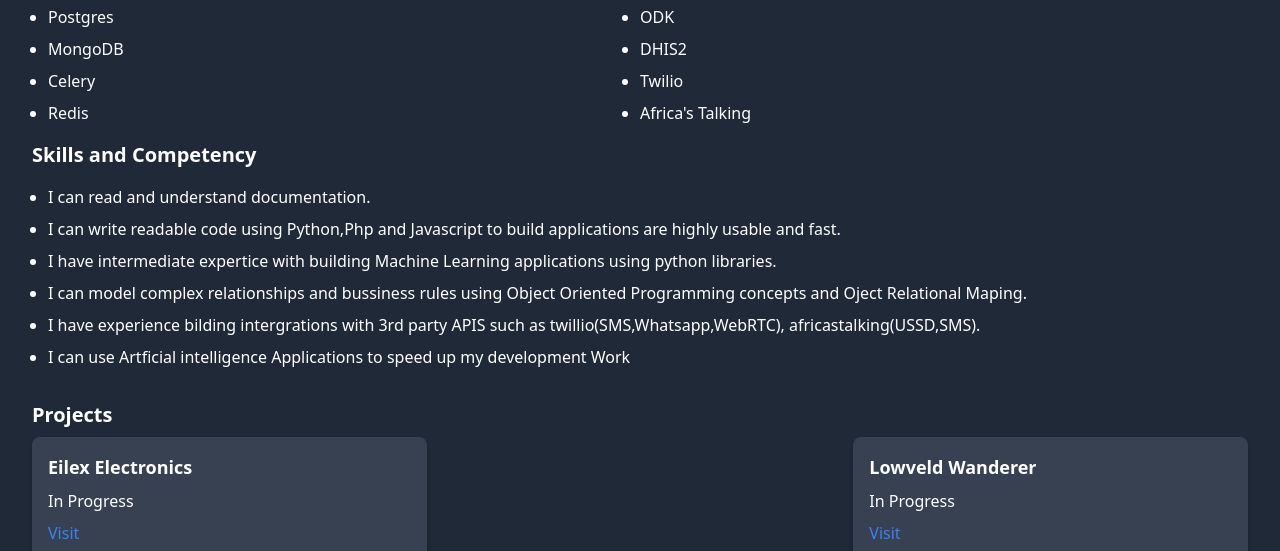
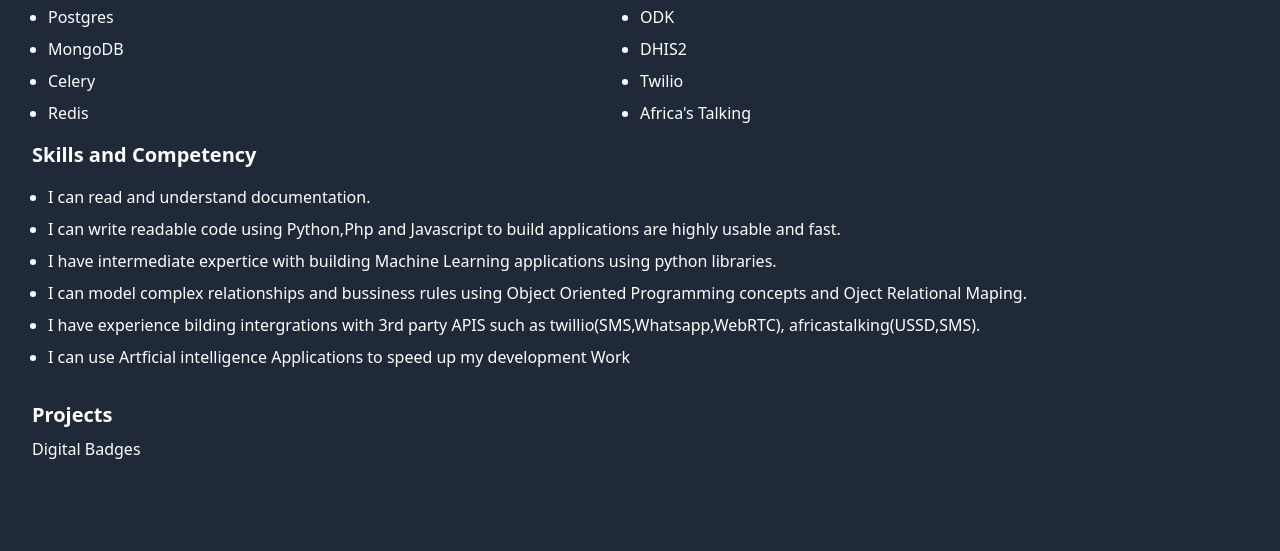
Before and after one commit to trojanpauro/trojanpauro.github.io, a plain HTML site: page index.html in a window 1280 px wide. Shown: the part 415-966 px from the top of the page. Drawn offline with nearby package versions, Linux system fonts and the light colour scheme.

Commit message:
Update index.html

```diff
--- a/index.html
+++ b/index.html
@@ -71,22 +71,8 @@
       </section>
       <section>
         <h2 class="text-xl font-bold mb-2">Projects</h2>
-        <div class="flex flex-wrap justify-between -mx-2">
-          <div class="w-full md:w-1/2 lg:w-1/3 px-2 mb-4">
-            <div class="bg-gray-700 rounded-lg shadow-md p-4">
-              <h3 class="text-lg font-bold mb-2">Eilex Electronics</h3>
-              <p class="text-base mb-2">In Progress</p>
-              <a href="https://eilexelectronics.co.zw" class="text-blue-500 hover:text-blue-700">Visit</a>
-            </div>
-          </div>
 
-          <div class="w-full md:w-1/2 lg:w-1/3 px-2 mb-4">
-            <div class="bg-gray-700 rounded-lg shadow-md p-4">
-              <h3 class="text-lg font-bold mb-2">Lowveld Wanderer</h3>
-              <p class="text-base mb-2">In Progress</p>
-              <a href="https://lowveldwanderer.co.zw" class="text-blue-500 hover:text-blue-700">Visit</a>
-            </div>
-          </div>
+
         </div>
         </div>
       </section>
```
